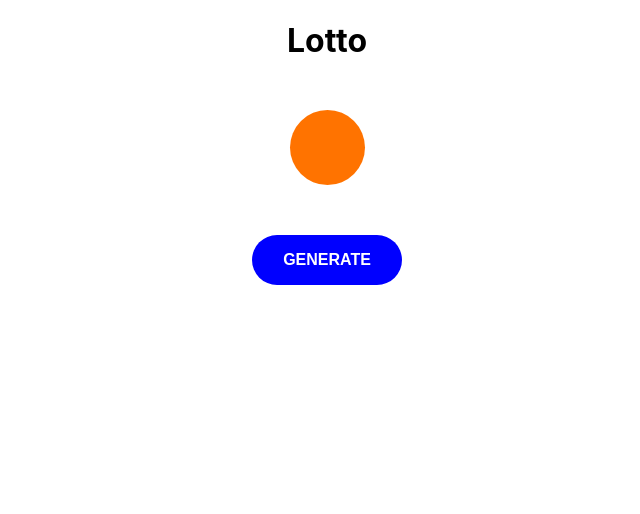
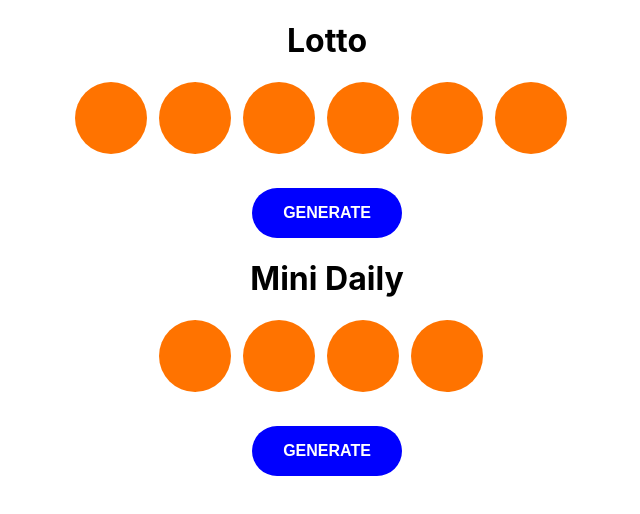
Before and after one commit to branaust/section-8, a React (Create React App) app: page / in a window 1280 px wide. Shown: the top 514 px of the page, without its empty margins (313-953 px from the left). Built offline with nearby package versions, Linux system fonts and the light colour scheme.

Commit message:
complete

```diff
--- a/src/App.js
+++ b/src/App.js
@@ -8,6 +8,7 @@ function App() {
   return (
     <div className="App">
       <Lottery />
+      <Lottery title='Mini Daily' maxNum={10} maxBalls={4} />
     </div>
   );
 }
--- a/src/Ball.css
+++ b/src/Ball.css
@@ -1,18 +1,13 @@
 .Ball{
     background-color: rgb(255, 115, 0);
-    width: 75px;
-    height: 75px;
+    width: 3em;
+    height: 2.25em;
     border-radius: 50%;
+    color: white;
+    margin-right: .5em;
+    text-align: center;
+    display: inline-block;
+    font-weight: bold;
+    font-size: 1.5em;
+    padding-top: .75em;
 }
-
-.Ball-Container{
-    display:flex;
-    align-content: center;
-    justify-content: center;
-    margin-bottom: 50px;
-    margin-top: 50px;
-}
-
-.Ball-Number{
-    color: white;
-}
--- a/src/Ball.js
+++ b/src/Ball.js
@@ -4,11 +4,8 @@ import './Ball.css'
 class Ball extends Component {
     render() {
         return (
-            <div className='Ball-Container'>
-                <div className='Ball'>
-                    <h2 className='Ball-Number'>{this.props.number}</h2>
-                </div>
-            </div>
+
+            <div className='Ball'>{this.props.num}</div>
 
         )
     }
--- a/src/Lottery.css
+++ b/src/Lottery.css
@@ -10,4 +10,9 @@
     font-size: 16px;
     font-weight: bold;
     text-align: center;
+    margin-top: 30px;
 }
+
+.Lotto-Container{
+
+}
--- a/src/Lottery.js
+++ b/src/Lottery.js
@@ -4,17 +4,34 @@ import './Lottery.css'
 
 class Lottery extends Component {
     static defaultProps = {
+        title: 'Lotto',
+        maxBalls: 6,
+        maxNum: 40
     }
     constructor(props) {
         super(props);
-        this.state = {}
+        this.state = { nums: Array.from({ length: this.props.maxBalls }) }
+        this.handleClick = this.handleClick.bind(this)
+    }
+    generate() {
+        this.setState(curState => ({
+            nums: curState.nums.map(
+                n => Math.floor(Math.random() * this.props.maxNum) + 1
+            )
+        }));
+    }
+
+    handleClick() {
+        this.generate()
     }
     render() {
         return (
-            <div>
-                <h1>Lotto</h1>
-                <Ball />
-                <button className="Lotto-Btn">GENERATE</button>
+            <div className='Lotto-Container'>
+                <h1>{this.props.title}</h1>
+                <div>
+                    {this.state.nums.map(n => <Ball num={n} />)}
+                </div>
+                <button onClick={this.handleClick} className="Lotto-Btn">GENERATE</button>
             </div>
 
         )
```
Also changed, not shown: 1 other file (tests, documents, lock files or other folders).
